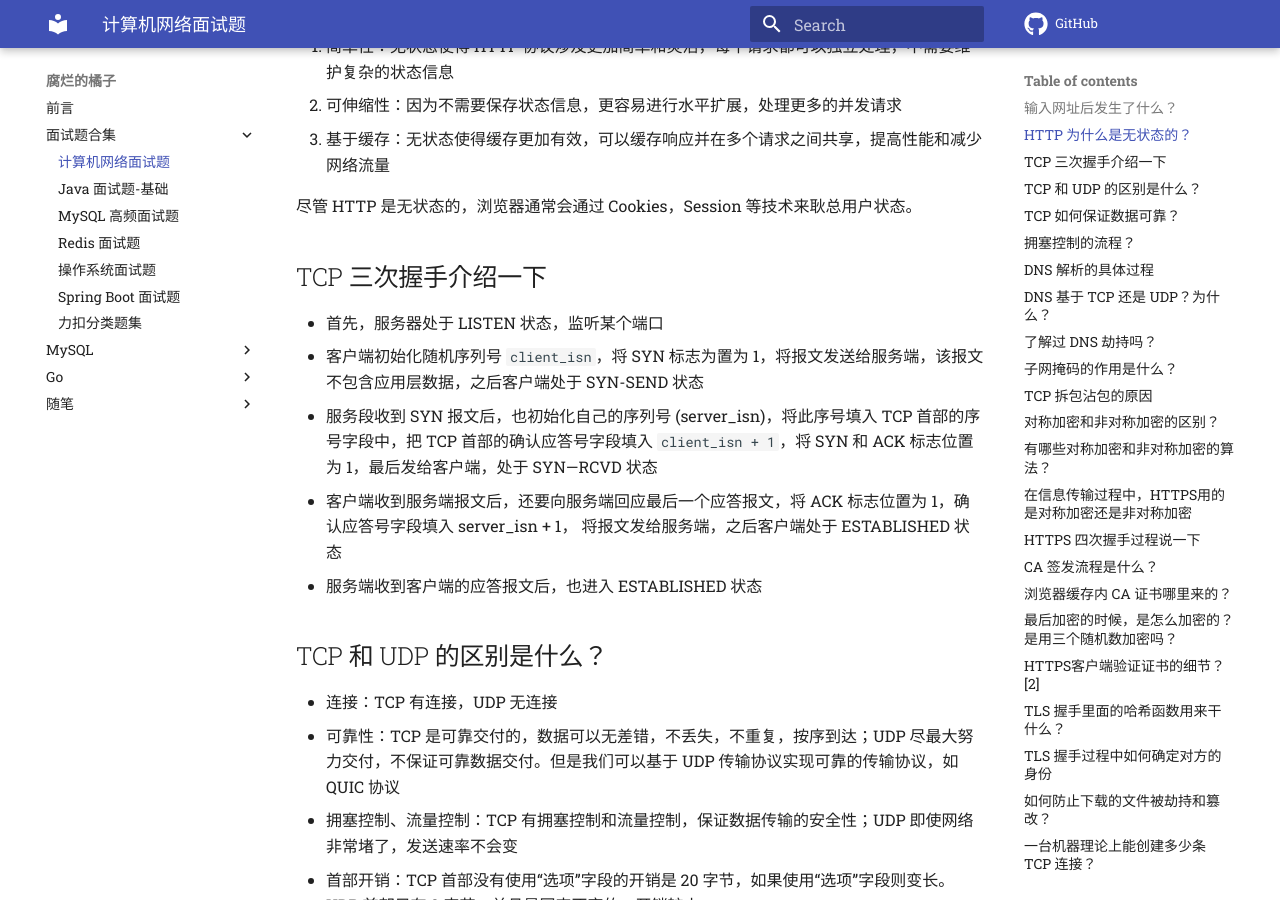
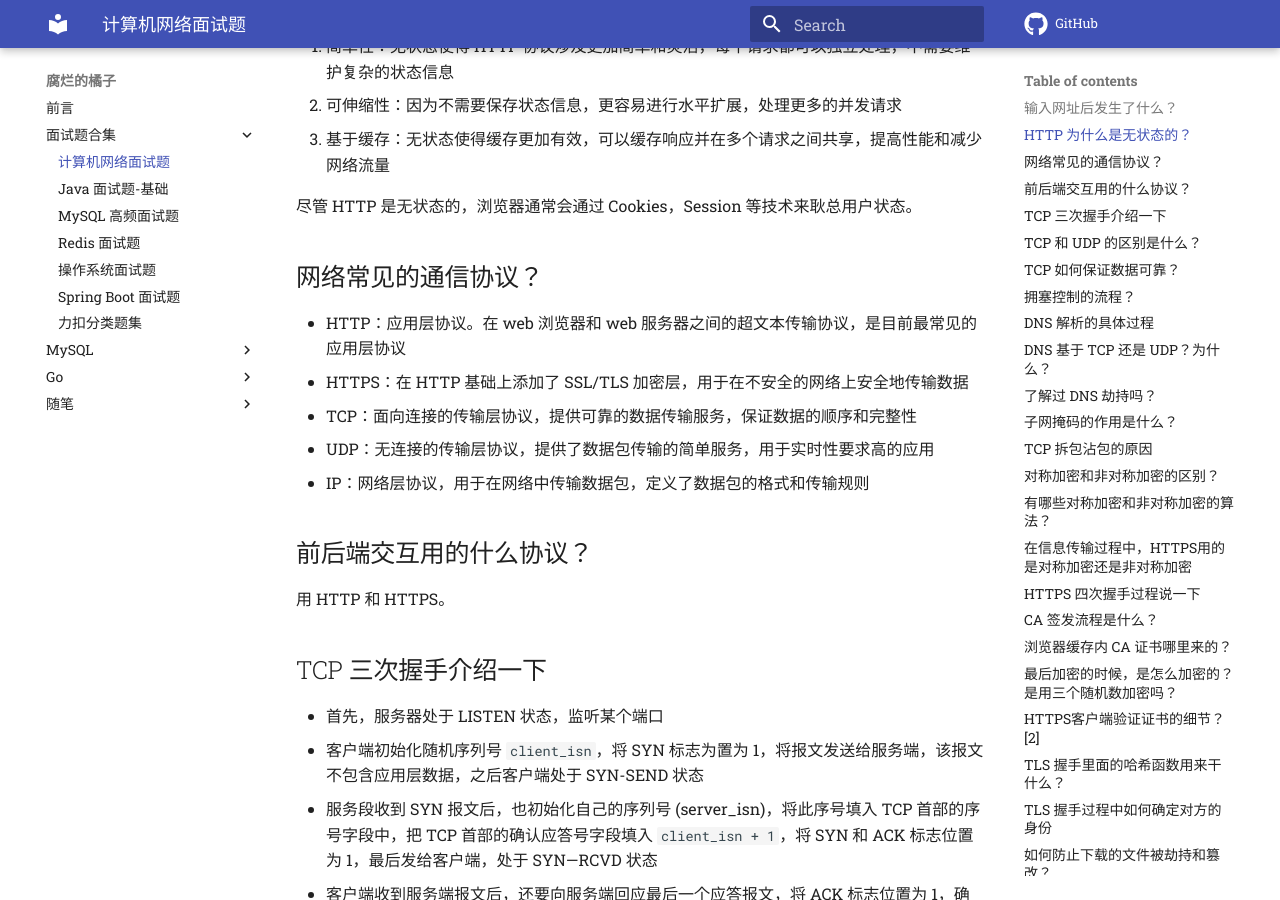
Before and after one commit to z1ming/cs-Hydra, an MkDocs documentation site: the page built from docs/文章/network.md, in a window 1280 px wide and 900 px high, scrolled down 829 px. Built offline with MkDocs 1.6.1 and Material for MkDocs 9.7.7, drawn with Linux system fonts in a browser that asks for light colours; comment, search, counter and statistics services are not loaded.

Commit message:
Update network.md
Signed-off-by: Ziming Meng <zimingm94@gmail.com>

```diff
--- a/docs/文章/network.md
+++ b/docs/文章/network.md
@@ -21,6 +21,18 @@ HTTP 请求无状态是因为每个请求之间是相互独立的，服务器不
 3. 基于缓存：无状态使得缓存更加有效，可以缓存响应并在多个请求之间共享，提高性能和减少网络流量
 
 尽管 HTTP 是无状态的，浏览器通常会通过 Cookies，Session 等技术来耿总用户状态。
+
+## 网络常见的通信协议？
+
+- HTTP：应用层协议。在 web 浏览器和 web 服务器之间的超文本传输协议，是目前最常见的应用层协议
+- HTTPS：在 HTTP 基础上添加了 SSL/TLS 加密层，用于在不安全的网络上安全地传输数据
+- TCP：面向连接的传输层协议，提供可靠的数据传输服务，保证数据的顺序和完整性
+- UDP：无连接的传输层协议，提供了数据包传输的简单服务，用于实时性要求高的应用
+- IP：网络层协议，用于在网络中传输数据包，定义了数据包的格式和传输规则
+
+## 前后端交互用的什么协议？
+
+用 HTTP 和 HTTPS。
 
 ## TCP 三次握手介绍一下
 
```
